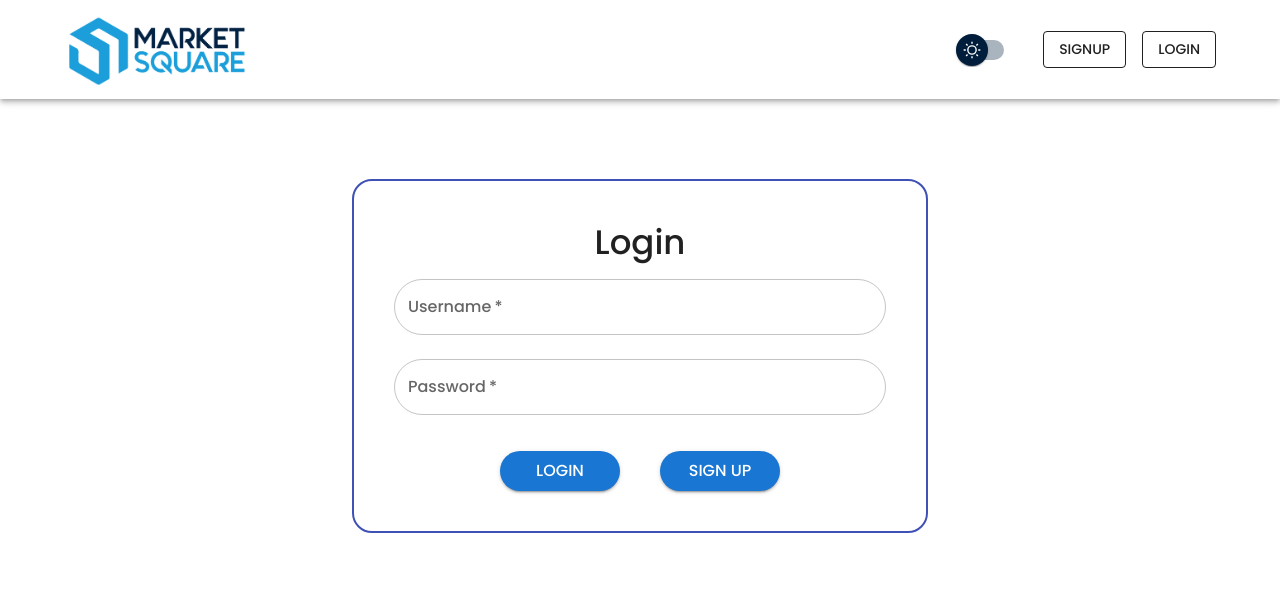
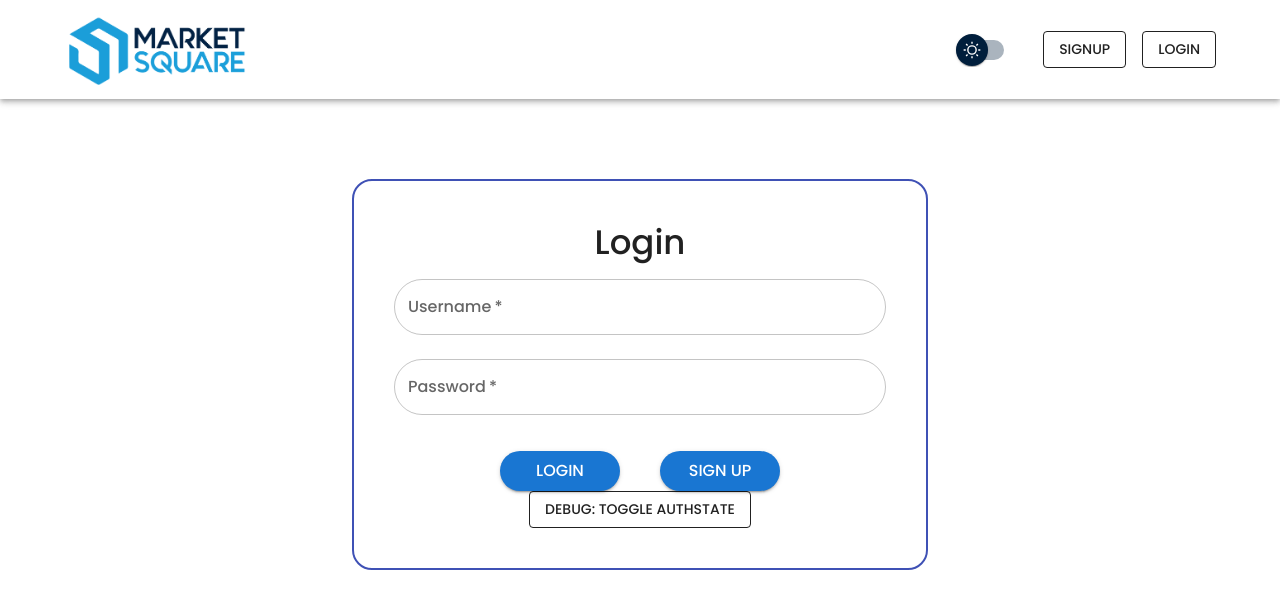
Before and after one commit to stephennemeth/MarketSquare, a React (Create React App) app in the folder frontend/: page /login in a window 1280 px wide. Shown: the top 608 px of the page. Built offline with nearby package versions, Linux system fonts and the light colour scheme.

Commit message:
Recommitting

```diff
--- a/frontend/src/components/NavbarMenu.jsx
+++ b/frontend/src/components/NavbarMenu.jsx
@@ -51,8 +51,9 @@ export function NavbarMenu({myItems, setPush, authState }) {
           <TextField id="item-condition" label="Condition" variant="outlined"  sx={{ mt: 2 }}/>
           <TextField id="item-owner" label="Current Owner" variant="outlined" sx={{ mt: 2 }}/>
           <TextField id="item-image-url" label="Image url" variant="outlined"  sx={{ mt: 2 }}/>
-          <Button onClick={() =>
+          <Button onClick={() =>{
             setPush(
+
                 myItems.push(
                     {
                         id: 69,
@@ -66,7 +67,10 @@ export function NavbarMenu({myItems, setPush, authState }) {
                     }
 
                 )
-            )
+
+            );
+            setOpen(false);
+                }
             }>Submit</Button>
         </Box>
       </Modal>),
--- a/frontend/src/components/ShopItemGalleryCard.jsx
+++ b/frontend/src/components/ShopItemGalleryCard.jsx
@@ -71,6 +71,7 @@ export const ShopItemGalleryCard = ({ item, authState }) => {
         </Box>
       </Modal>
     </div>
+
   ) : null
 
   return (
--- a/frontend/src/pages/Login.jsx
+++ b/frontend/src/pages/Login.jsx
@@ -136,7 +136,9 @@ export default function Login({ authState, setAuthState }) {
                             </Button>
                        </Grid2>
                     </Grid2>
+                    <Button color="inherit" variant="outlined" onClick={() => setAuthState(!authState)}>Debug: Toggle authState</Button>
                 </Box>
+
             </Container>
         </>
     );
```
